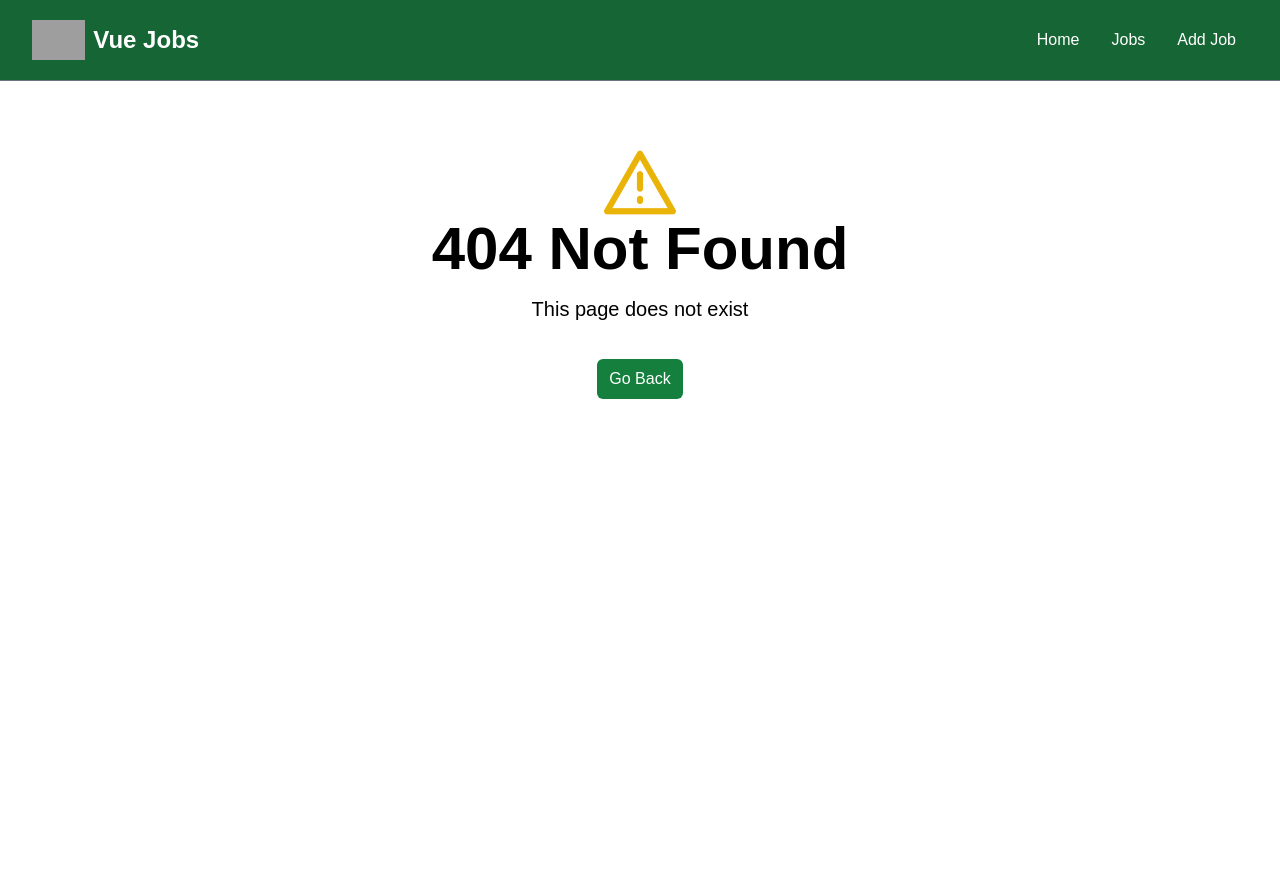
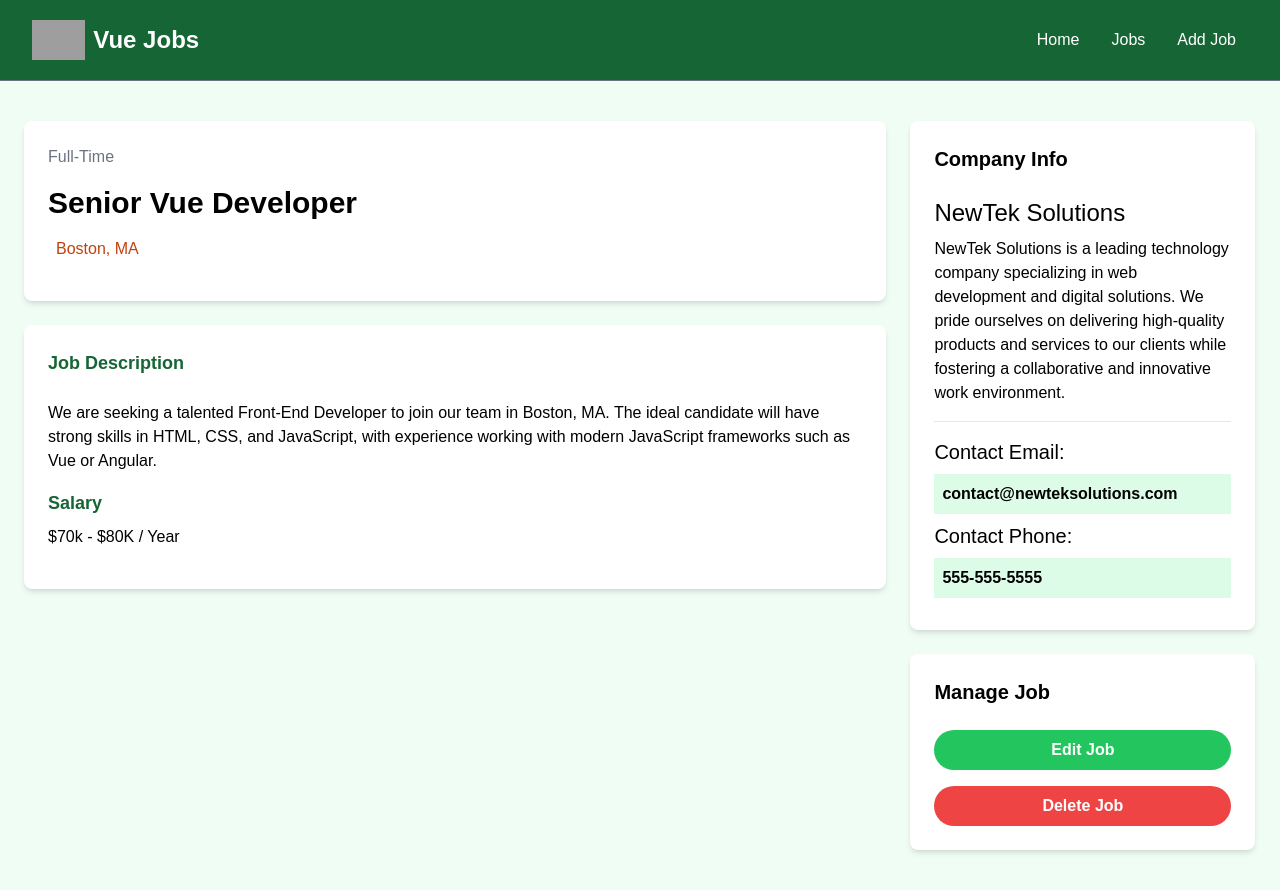
Before and after one commit to ATM-Shifat/job-market, a Vue app: page /job/1 in a window 1280 px wide. Before the commit this address had no page. Before the commit the page ends 800 px from the top, so only its background shows below. Built offline with nearby package versions, Linux system fonts and the light colour scheme; grey boxes are pictures that could not be loaded.

Commit message:
Added JobView

```diff
--- a/src/router/index.js
+++ b/src/router/index.js
@@ -1,6 +1,7 @@
 import {createRouter, createWebHistory} from 'vue-router';
 import HomeView from '@/views/HomeView.vue';
 import JobsView from '@/views/JobsView.vue';
+import JobView from '@/views/JobView.vue';
 import NotFoundView from '@/views/NotFoundView.vue';
 
 const router = createRouter({
@@ -17,10 +18,15 @@
             component: JobsView,
         },
         {
+            path: '/job/:id',
+            name: 'job',
+            component: JobView,
+        },
+        {
             path: '/:catchAll(.*)',
             name: 'not-found',
             component: NotFoundView,
-        },
+        }
 
     ],
 })
--- /dev/null
+++ b/src/views/JobView.vue
@@ -0,0 +1,96 @@
+<script setup>
+
+import {defineProps} from 'vue';
+import {RouterLink} from 'vue-router';
+
+
+
+</script>
+
+<template>
+
+<section class="bg-green-50">
+      <div class="container m-auto py-10 px-6">
+        <div class="grid grid-cols-1 md:grid-cols-70/30 w-full gap-6">
+          <main>
+            <div
+              class="bg-white p-6 rounded-lg shadow-md text-center md:text-left"
+            >
+              <div class="text-gray-500 mb-4">Full-Time</div>
+              <h1 class="text-3xl font-bold mb-4">Senior Vue Developer</h1>
+              <div
+                class="text-gray-500 mb-4 flex align-middle justify-center md:justify-start"
+              >
+                <i
+                  class="fa-solid fa-location-dot text-lg text-orange-700 mr-2"
+                ></i>
+                <p class="text-orange-700">Boston, MA</p>
+              </div>
+            </div>
+
+            <div class="bg-white p-6 rounded-lg shadow-md mt-6">
+              <h3 class="text-green-800 text-lg font-bold mb-6">
+                Job Description
+              </h3>
+
+              <p class="mb-4">
+                We are seeking a talented Front-End Developer to join our team
+                in Boston, MA. The ideal candidate will have strong skills in
+                HTML, CSS, and JavaScript, with experience working with modern
+                JavaScript frameworks such as Vue or Angular.
+              </p>
+
+              <h3 class="text-green-800 text-lg font-bold mb-2">Salary</h3>
+
+              <p class="mb-4">$70k - $80K / Year</p>
+            </div>
+          </main>
+
+          <!-- Sidebar -->
+          <aside>
+            <!-- Company Info -->
+            <div class="bg-white p-6 rounded-lg shadow-md">
+              <h3 class="text-xl font-bold mb-6">Company Info</h3>
+
+              <h2 class="text-2xl">NewTek Solutions</h2>
+
+              <p class="my-2">
+                NewTek Solutions is a leading technology company specializing in
+                web development and digital solutions. We pride ourselves on
+                delivering high-quality products and services to our clients
+                while fostering a collaborative and innovative work environment.
+              </p>
+
+              <hr class="my-4" />
+
+              <h3 class="text-xl">Contact Email:</h3>
+
+              <p class="my-2 bg-green-100 p-2 font-bold">
+                contact@newteksolutions.com
+              </p>
+
+              <h3 class="text-xl">Contact Phone:</h3>
+
+              <p class="my-2 bg-green-100 p-2 font-bold">555-555-5555</p>
+            </div>
+
+            <!-- Manage -->
+            <div class="bg-white p-6 rounded-lg shadow-md mt-6">
+              <h3 class="text-xl font-bold mb-6">Manage Job</h3>
+              <a
+                href="add-job.html"
+                class="bg-green-500 hover:bg-green-600 text-white text-center font-bold py-2 px-4 rounded-full w-full focus:outline-none focus:shadow-outline mt-4 block"
+                >Edit Job</a
+              >
+              <button
+                class="bg-red-500 hover:bg-red-600 text-white font-bold py-2 px-4 rounded-full w-full focus:outline-none focus:shadow-outline mt-4 block"
+              >
+                Delete Job
+              </button>
+            </div>
+          </aside>
+        </div>
+      </div>
+    </section>
+
+</template>
```
